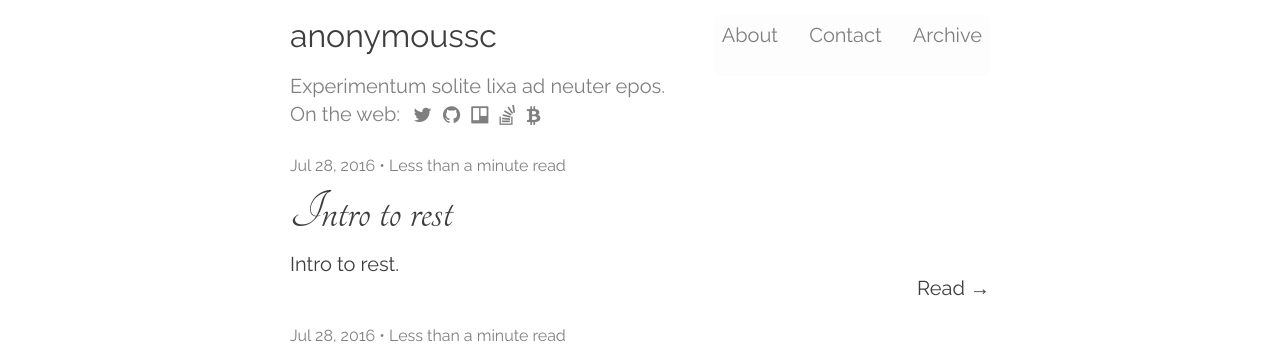
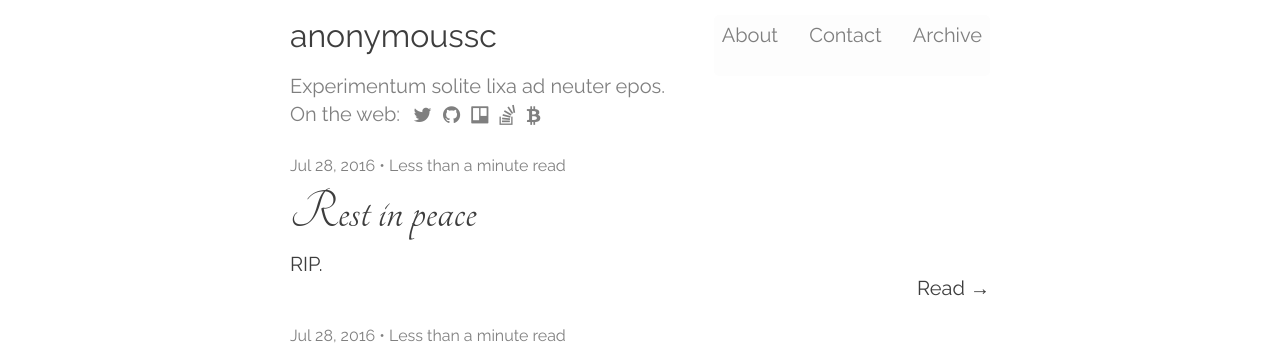
Before and after one commit to anonymoussc/anonymoussc.github.io, a Jekyll site: the page built from index.html, in a window 1280 px wide. Shown: the top 358 px of the page. Built offline with Jekyll 4.4.1, drawn with Linux system fonts in a browser that asks for light colours; nearby versions of some CDN libraries; the list of posts is cut into pages by our own code.

Commit message:
Modified 2016-07-28-rest-in-peace.markdown

```diff
--- a/_posts/2016-07-28-rest-in-peace.markdown
+++ b/_posts/2016-07-28-rest-in-peace.markdown
@@ -1,14 +1,14 @@
 ---
 layout: "post-parallax"
-title:  "Intro to rest"
-date:   2016-07-28 07:18:00
-summary: Intro to rest.
+title:  "Rest in peace"
+date:   2016-07-28 08:14:00
+summary: RIP.
 bg-image-1: https://raw.githubusercontent.com/anonymousscX/stratosphere/gh-pages/img/parallax-background/nebo-oblaka-ozero-otrazhenie-999_1024.jpg
 bg-image-2:
 bg-image-3: https://raw.githubusercontent.com/anonymousscX/stratosphere/gh-pages/img/parallax-background/sladost-pirozhnye-shokolad_1024.jpg
 
 ---
 
-### Intro to rest.
+### Alan Walker - Sing Me To Sleep.
 
-<iframe width="560" height="315" src="https://www.youtube.com/embed/YCcAE2SCQ6k" frameborder="0" allowfullscreen></iframe>
+<iframe width="560" height="315" src="https://www.youtube.com/embed/2i2khp_npdE" frameborder="0" allowfullscreen></iframe>
```
